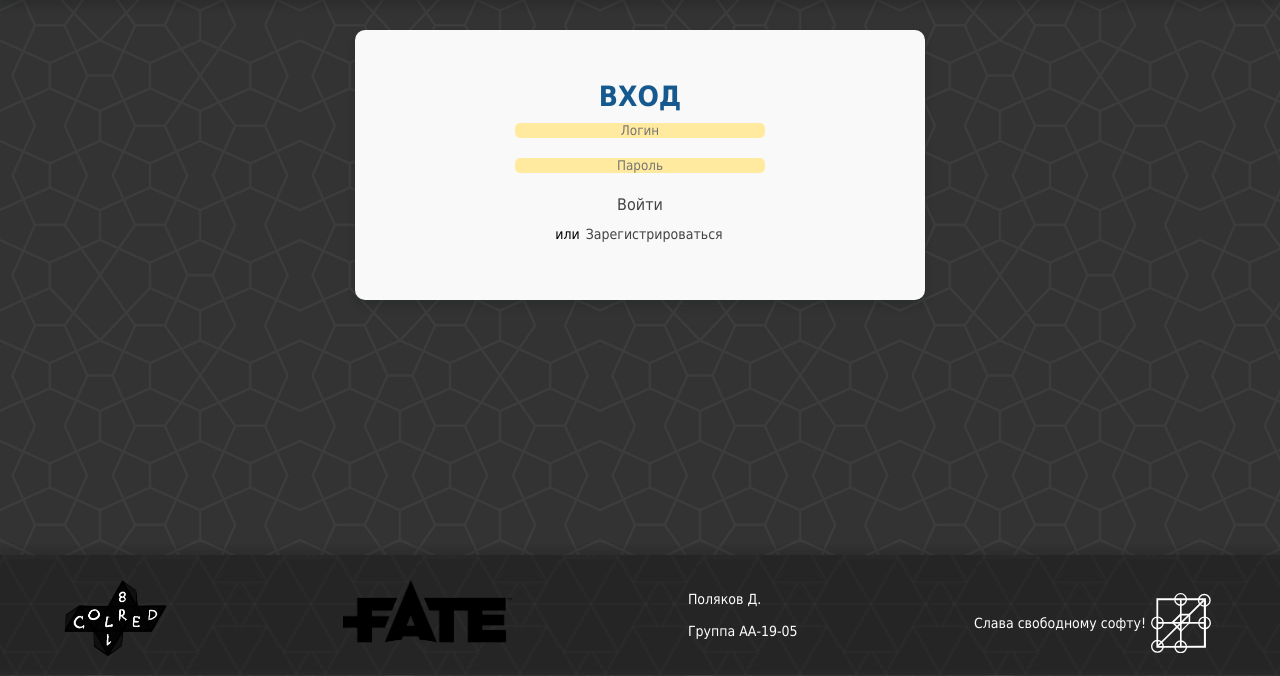
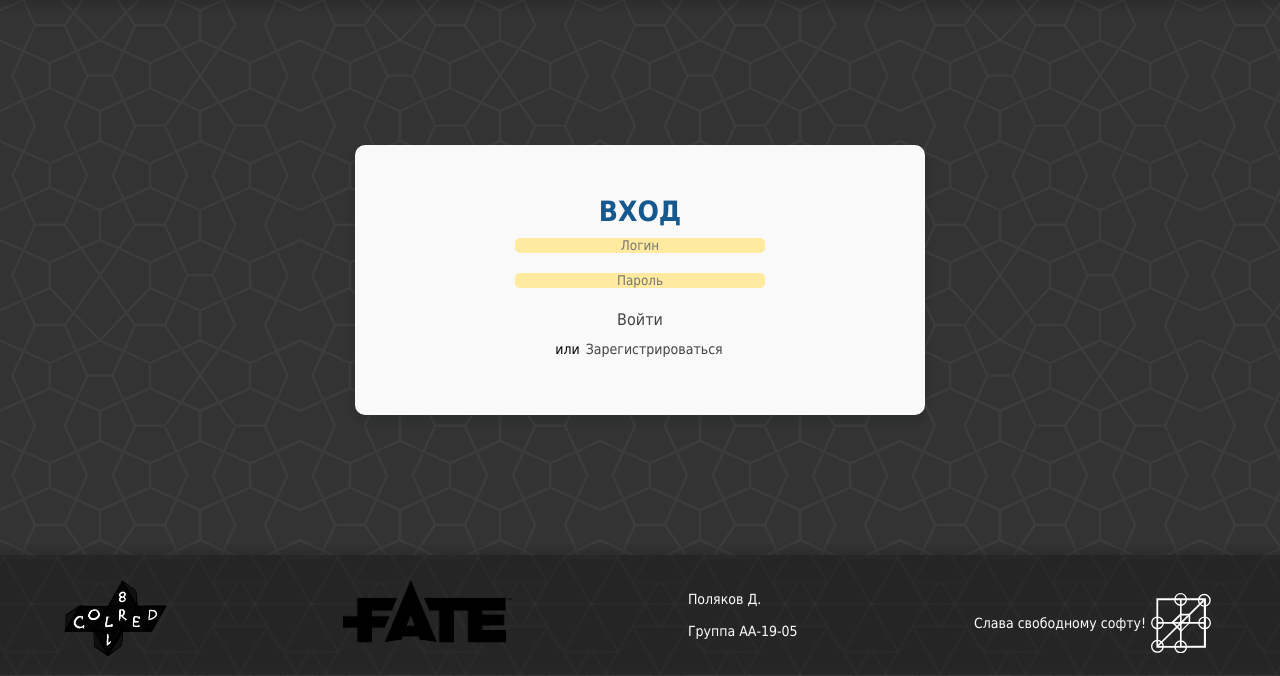
Before and after one commit to Polliakoff/COLRED_Fate, a Django app: page /login/ in a window 1280 px wide. Shown: the part 125-801 px from the top of the page. Run offline with Django 4.2, Linux system fonts and the light colour scheme.

Commit message:
login_register_fix

```diff
--- a/main/static/main/css/login.css
+++ b/main/static/main/css/login.css
@@ -17,6 +17,10 @@ header .coach{
 }
 
 main {
+    display: flex;
+    flex-direction: column;
+    justify-content: center;
+    align-items: center;
     margin: 20px;
     margin-top: 150px;
     font-size: 14px;
@@ -25,7 +29,7 @@ main {
 .login_main {
     display: flex;
     flex-direction: column;
-    justify-content: space-between;
+    justify-content: center;
     align-items: center;
 }
 
--- a/usr_auth/templates/registration/login.html
+++ b/usr_auth/templates/registration/login.html
@@ -6,6 +6,10 @@
     crossorigin="anonymous">
     </script>
 <script type="text/javascript" src="{% static 'main/js/login.js' %}"></script>
+{% endblock %}
+
+{% block title %}
+Вход
 {% endblock %}
 
 {% block content %}
--- a/usr_auth/templates/usr_auth/register.html
+++ b/usr_auth/templates/usr_auth/register.html
@@ -2,6 +2,10 @@
 {% block head_input %}
 {% load static %}
 <link rel="stylesheet" href="{% static 'main/css/login.css' %}">
+{% endblock %}
+
+{% block title %}
+Регистрация
 {% endblock %}
 
 {% block content %}
```
Also changed, not shown: db.sqlite3.
